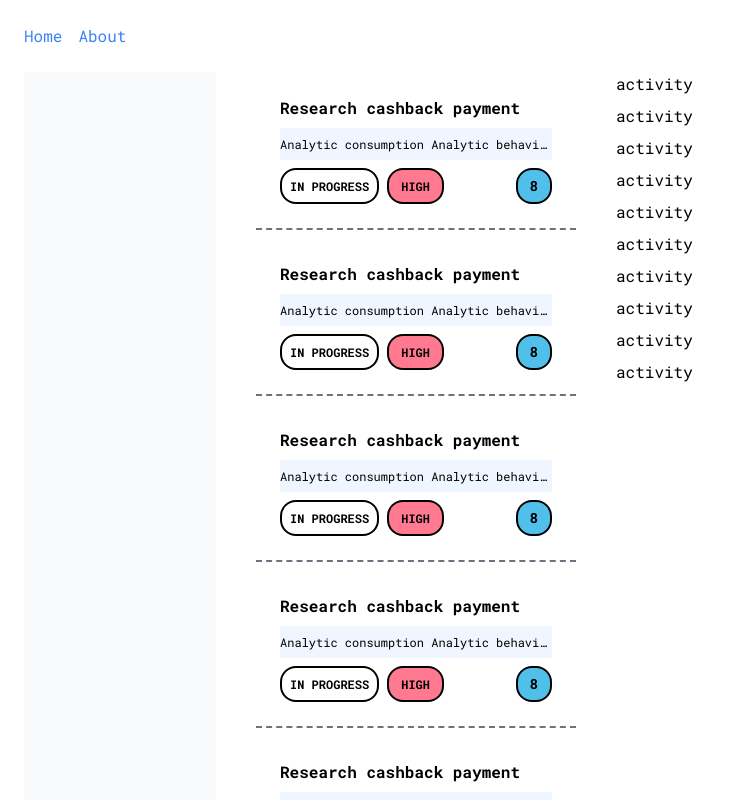
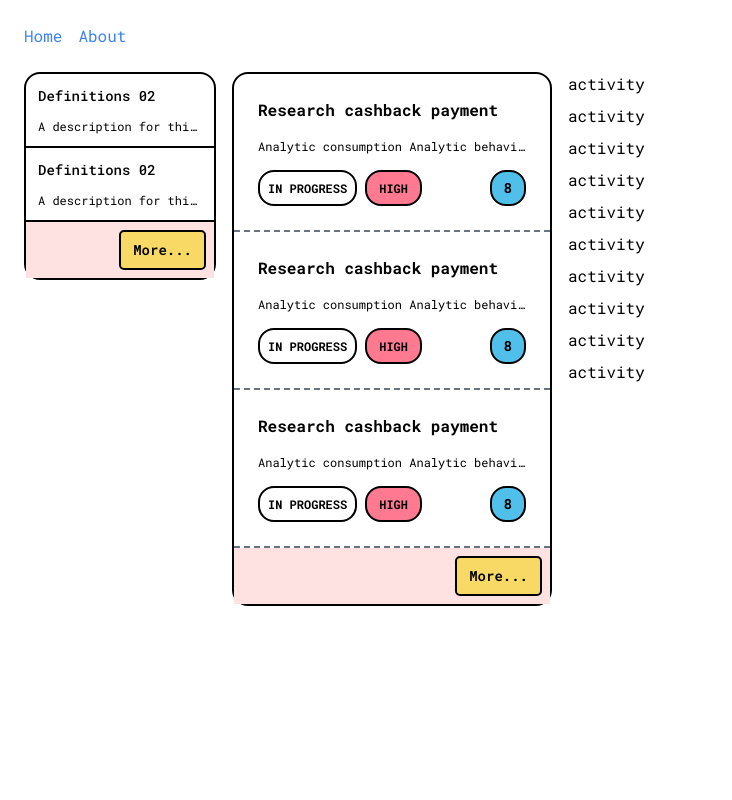
Before and after one commit to serajhqi/gittask-web, a React (Vite) app: page / in a window 1280 px wide. Shown: the top 800 px of the page, without its empty margins (0-732 px from the left). Built offline with nearby package versions, Linux system fonts and the light colour scheme.

Commit message:
feat: add load more to task and project

```diff
--- a/src/components/project-item.component.tsx
+++ b/src/components/project-item.component.tsx
@@ -1,6 +1,8 @@
 export default function ProjectItem() {
-  return <div className="flex flex-col">
-    <div></div>
-    <div></div>
+  return <div className="flex flex-col gap-3 p-3 hover:bg-amber-50 cursor-pointer">
+    <div className="text-sm font-medium">Definitions 02</div>
+    <div className="text-xs whitespace-nowrap text-ellipsis overflow-hidden">
+      A description for this project goes here
+    </div>
   </div>
 }
--- a/src/components/project-list.component.tsx
+++ b/src/components/project-list.component.tsx
@@ -1,7 +1,18 @@
+import { useState } from "react";
+import LoadMore from "./load-more.component";
 import ProjectItem from "./project-item.component";
 
 export default function ProjectList() {
-  return <div className="flex flex-col gap-2">
-    {new Array(10).fill(0).map((_, idx) => <ProjectItem key={idx} />)}
+  const [count, setCount] = useState(2)
+
+  return <div className="flex flex-col border-2 border-black rounded-2xl">
+    {new Array(count).fill(0).map((_, idx) =>
+      <div key={idx} className="border-b-2 border-black last:border-b-0">
+        <ProjectItem />
+      </div>)
+    }
+    <div className="p-2 bg-red-100 flex justify-end">
+      <LoadMore loading={false} onClick={() => setCount(count + 2)} />
+    </div>
   </div>
 }
--- a/src/components/task-item.component.tsx
+++ b/src/components/task-item.component.tsx
@@ -3,9 +3,9 @@ import TaskWeight from "./task/task-weight.component";
 import TaskPriority from "./task/task-priority.component";
 
 export default function TaskItem() {
-  return <div className="flex flex-col p-6 gap-2">
+  return <div className="flex flex-col p-6 gap-2 cursor-pointer hover:bg-green-100">
     <div className="font-extrabold">Research cashback payment</div>
-    <div className="text-xs text-ellipsis py-2 h-8 bg-blue-50 whitespace-nowrap overflow-hidden">Analytic consumption  Analytic  behaviour Analytic consumption behaviour Analytic consumption  Analytic consumption behaviour</div>
+    <div className="text-xs text-ellipsis py-2 h-8 whitespace-nowrap overflow-hidden">Analytic consumption  Analytic  behaviour Analytic consumption behaviour Analytic consumption  Analytic consumption behaviour</div>
     <div className="flex items-center justify-between">
       <div className="flex gap-2">
         <TaskStatus />
--- a/src/components/task-list.component.tsx
+++ b/src/components/task-list.component.tsx
@@ -1,11 +1,18 @@
+import { useState } from "react";
 import TaskItem from "./task-item.component";
+import LoadMore from "./load-more.component";
 
 export default function TaskList() {
-  return <div className="flex flex-col gap-2">
-    {new Array(20).fill(0).map((_, idx) =>
+  const [count, setCount] = useState(3)
+
+  return <div className="flex flex-col border-2 border-black rounded-2xl">
+    {new Array(count).fill(0).map((_, idx) =>
       <div key={idx} className="border-b-2 border-gray-500 border-dashed last:border-0">
         <TaskItem />
       </div>
     )}
+    <div className="p-2 bg-red-100 flex justify-end">
+      <LoadMore loading={false} onClick={() => setCount(count + 3)} />
+    </div>
   </div>
 }
--- a/src/components/task/task-status.component.tsx
+++ b/src/components/task/task-status.component.tsx
@@ -1,3 +1,3 @@
 export default function TaskStatus() {
-  return <div className="text-xs font-bold p-2 border-2 border-black rounded-2xl">IN PROGRESS</div>
+  return <div className="text-xs font-bold p-2 border-2 border-black rounded-2xl bg-white">IN PROGRESS</div>
 }
--- a/src/pages/home.page.tsx
+++ b/src/pages/home.page.tsx
@@ -4,8 +4,8 @@ import TaskList from "../components/task-list.component";
 
 // src/pages/Home.tsx
 export default function Home() {
-  return <h1 className="flex gap-10">
-    <div className="w-48 bg-gray-50">
+  return <h1 className="flex gap-4">
+    <div className="w-48">
       <ProjectList />
     </div>
     <div className="w-80 ">
```
